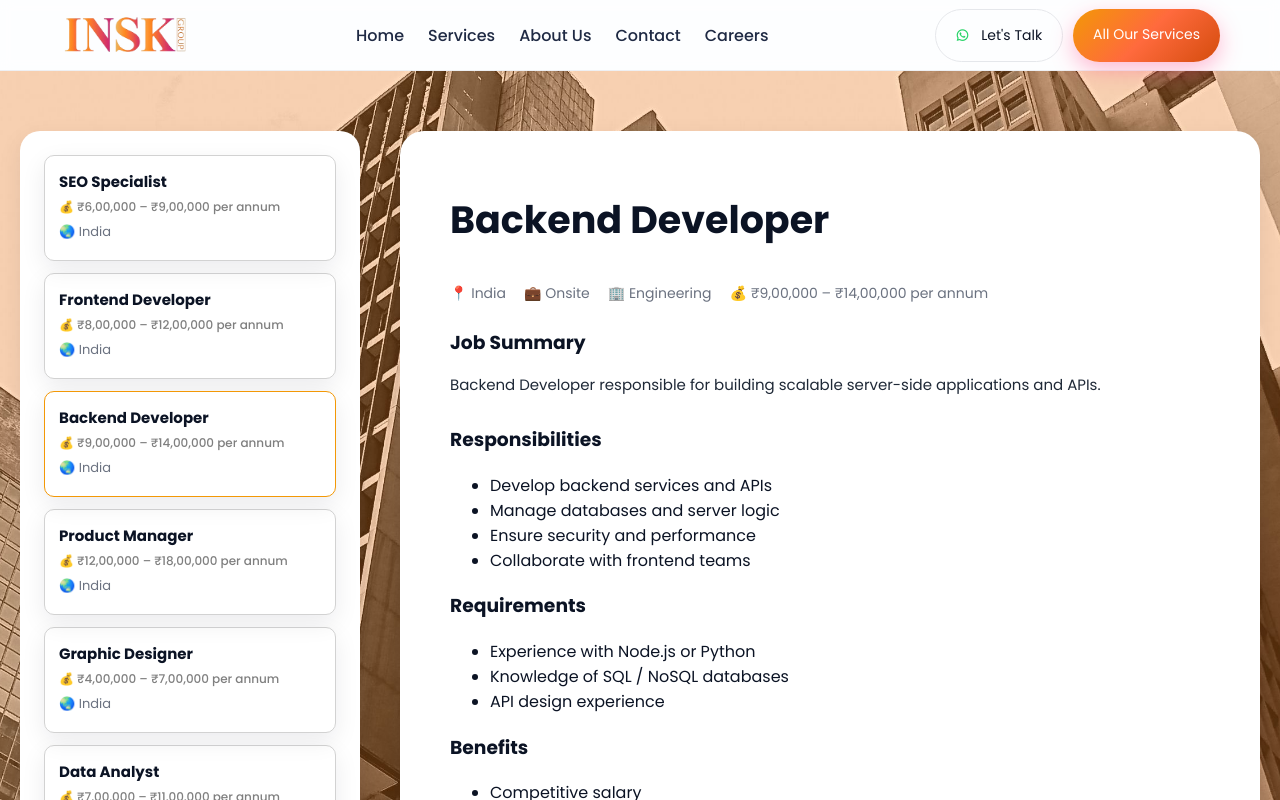
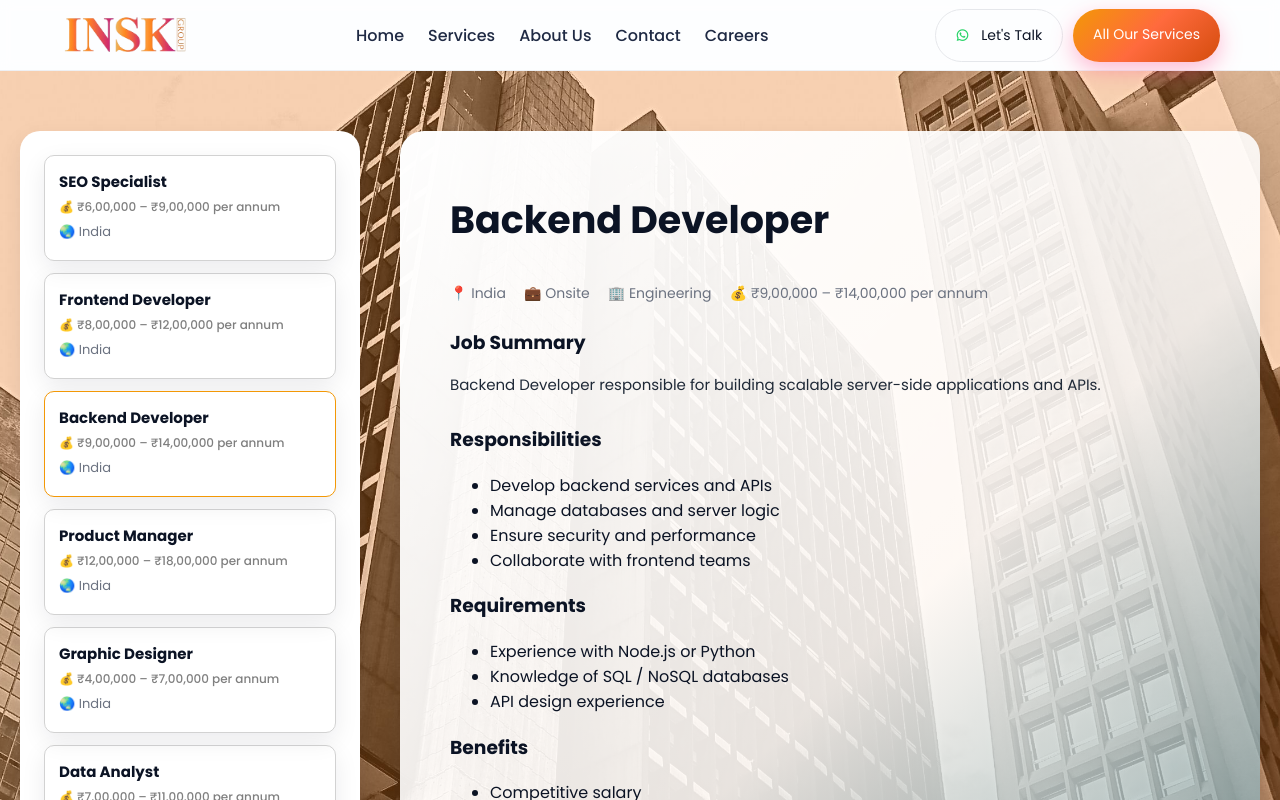
Before and after one commit to inskoffice/INSK-OFFICIAL-SITE, a React (Vite) app in the folder insk-react/: page /careers/backend-developer-india in a window 1280 px wide. Shown: the top 800 px of the page. Built offline with nearby package versions, Linux system fonts and the light colour scheme.

Commit message:
Update Careers.css

```diff
--- a/insk-react/src/components/Careers/Careers.css
+++ b/insk-react/src/components/Careers/Careers.css
@@ -538,6 +538,12 @@ p {
 
 .job-details-inner {
   background: #fff;
+  background: linear-gradient(
+    135deg,
+    rgba(255, 255, 255, 0.997),  /* light blue */
+    rgba(255, 255, 255, 0.861),  /* light blue */
+    rgba(4, 95, 125, 0.57)   /* light orange */
+  );
   border-radius: 24px;
   padding: 50px;
   max-width: 900px;
```
